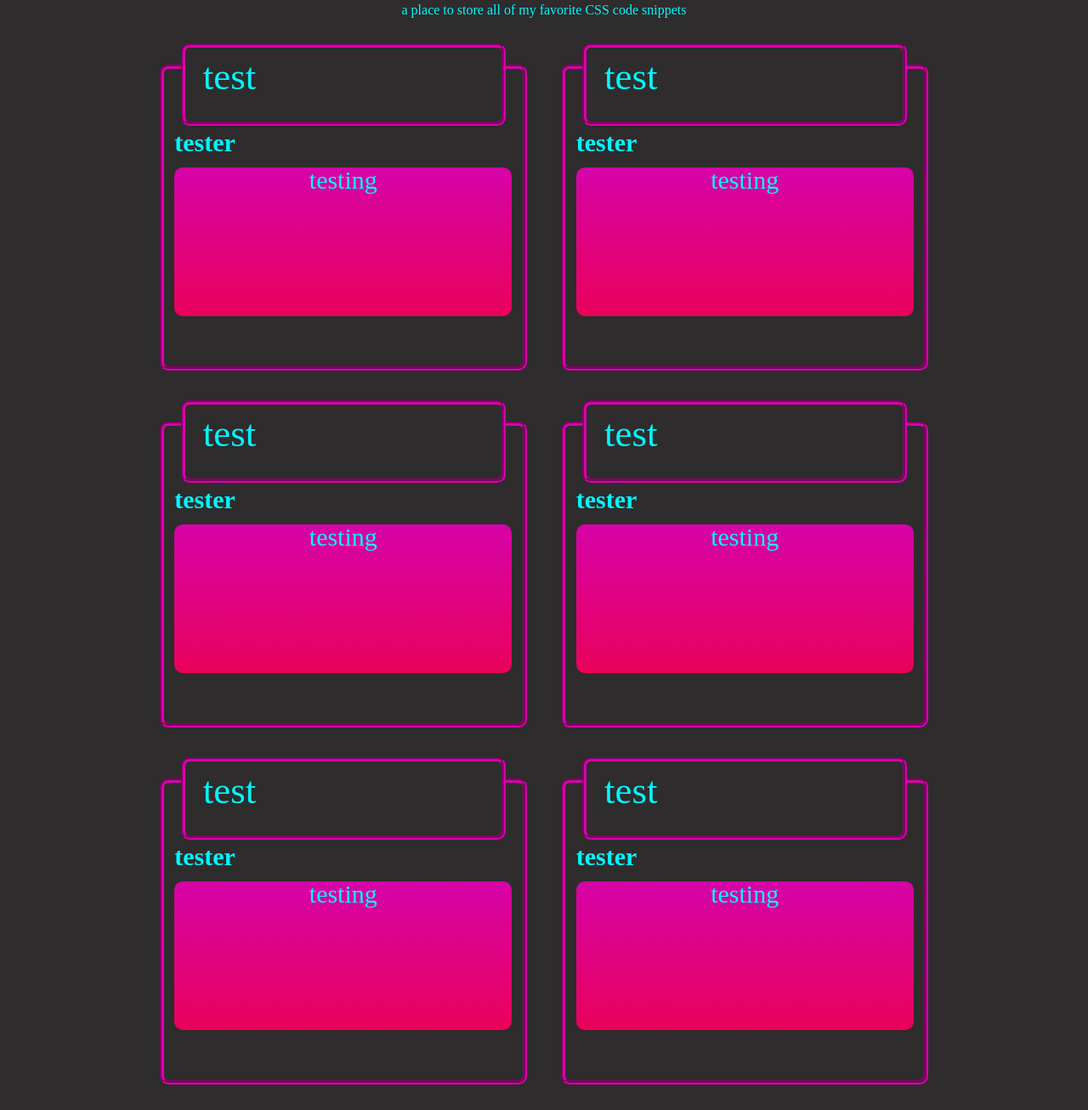
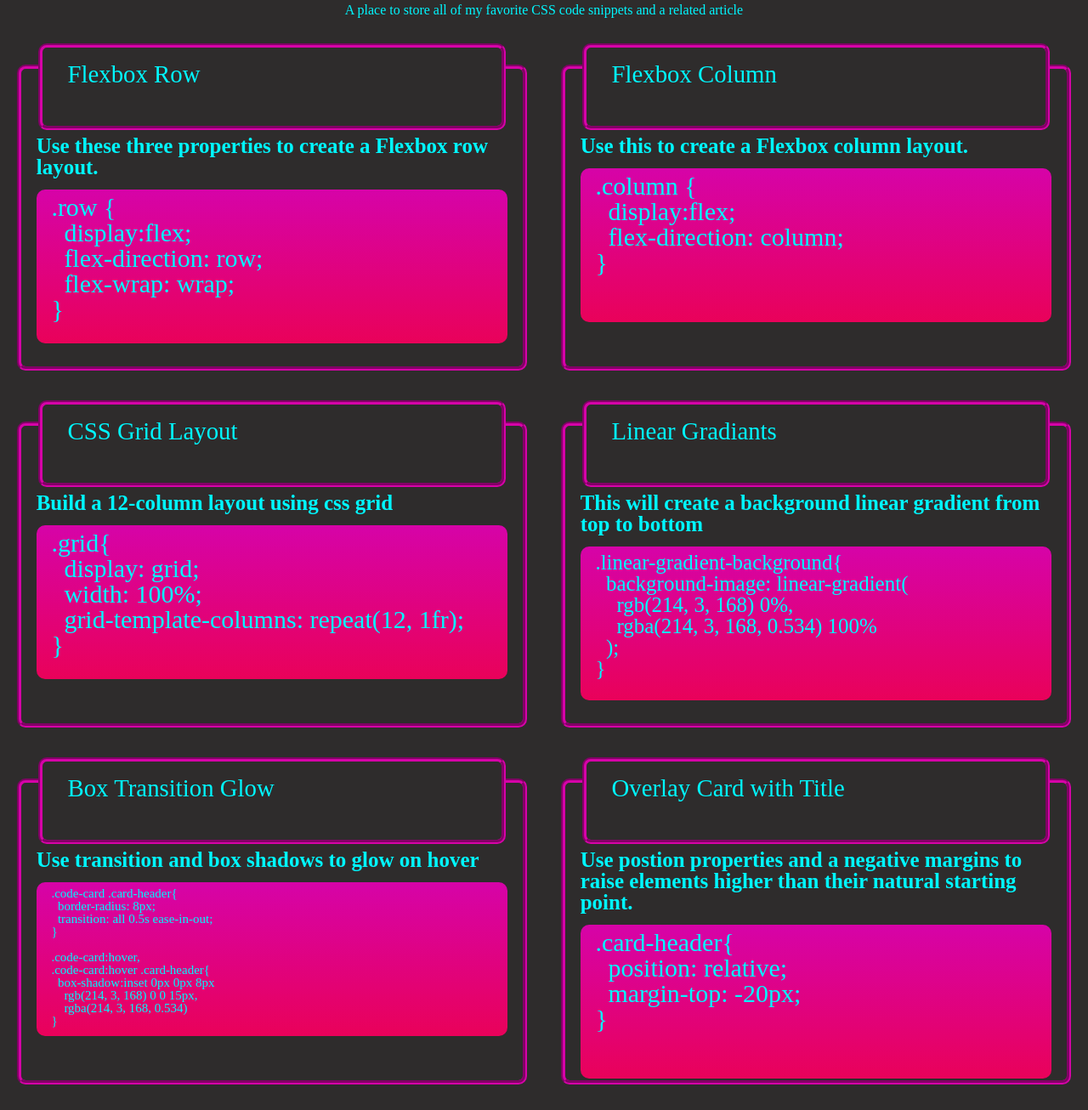
Before and after one commit to Avialmonanay/CSS-Cheatsheet, a plain HTML site: page index.html in a window 1280 px wide. Shown: the part 87-1393 px from the top of the page at 85% size. Drawn offline with Linux system fonts and the light colour scheme.

Commit message:
all text added and formatted

```diff
--- a/index.html
+++ b/index.html
@@ -15,38 +15,75 @@
     <h1>CSS Snippet Cheat Sheet</h1>
 </main>
 
-<nav>a place to store all of my favorite CSS code snippets</nav>
+<nav>A place to store all of my favorite CSS code snippets and a related article</nav>
 
 
 <div class="container">
     <section class="card">
-        <header>test</header>
-        <h3>tester</h3>
-        <p>testing</p>
+        <header>Flexbox Row</header>
+        <h3>Use these three properties to create a Flexbox row layout.</h3>
+        <p>.row {<br>
+            &nbsp;&nbsp;display:flex; <br>
+            &nbsp;&nbsp;flex-direction: row; <br>
+            &nbsp;&nbsp;flex-wrap: wrap;<br>
+            }
+        </p>
     </section>
 
     <section class="card">
-        <header>test</header>
-        <h3>tester</h3>
-        <p>testing</p>
+        <header>Flexbox Column</header>
+        <h3>Use this to create a Flexbox column layout.</h3>
+        <p>.column {<br>
+            &nbsp;&nbsp;display:flex; <br>
+            &nbsp;&nbsp;flex-direction: column; <br>
+            }
+        </p>
     </section>
 
     <section class="card">
-        <header>test</header>
-        <h3>tester</h3>
-        <p>testing</p>
+        <header>CSS Grid Layout</header>
+        <h3>Build a 12-column layout using css grid</h3>
+        <p>.grid{<br>
+            &nbsp;&nbsp;display: grid;<br>
+            &nbsp;&nbsp;width: 100%; <br>
+            &nbsp;&nbsp;grid-template-columns: repeat(12, 1fr);<br>
+        }
+    </p>
     </section>
+    <section class="card">
+        <header>Linear Gradiants</header>
+        <h3>This will create a background linear gradient from top to bottom</h3>
+        <p id="font-size1">.linear-gradient-background{ <br>
+            &nbsp;&nbsp;background-image: linear-gradient(<br>
+            &nbsp;&nbsp;&nbsp;&nbsp;rgb(214, 3, 168) 0%,<br>
+            &nbsp;&nbsp;&nbsp;&nbsp;rgba(214, 3, 168, 0.534) 100%<br>
+            &nbsp;&nbsp;);<br>
+        }
+        </p>
+    </section>
+    <section class="card">
+        <header>Box Transition Glow</header>
+        <h3>Use transition and box shadows to glow on hover</h3>
+        <p id="font-size2">.code-card .card-header{<br>
+            &nbsp;&nbsp;border-radius: 8px;<br>
+            &nbsp;&nbsp;transition: all 0.5s ease-in-out;<br>
+        }<br><br>
+        .code-card:hover,<br>
+        .code-card:hover .card-header{<br>
+            &nbsp;&nbsp;box-shadow:inset 0px 0px 8px<br>
+            &nbsp;&nbsp;&nbsp;&nbsp;rgb(214, 3, 168) 0 0 15px,<br>
+            &nbsp;&nbsp;&nbsp;&nbsp;rgba(214, 3, 168, 0.534)<br>
 
+        }
+        </p>
+    </section>
     <section class="card">
-        <header>test</header>
-        <h3>tester</h3>
-        <p>testing</p></section>
-    <section class="card">
-        <header>test</header>
-        <h3>tester</h3>
-        <p>testing</p></section>
-    <section class="card">
-        <header>test</header>
-        <h3>tester</h3>
-        <p>testing</p></section>
+        <header>Overlay Card with Title</header>
+        <h3>Use postion properties and a negative margins to raise elements higher than their natural starting point.
+        </h3>
+        <p>.card-header{<br>
+            &nbsp;&nbsp;position: relative;<br>
+            &nbsp;&nbsp;margin-top: -20px;<br>
+        }</p>
+    </section>
 </div>
--- a/style.css
+++ b/style.css
@@ -40,7 +40,7 @@ nav {
 
 .card {
     flex-grow: 1;
-    max-width: 33%;
+    width: 30%;
     margin: 30px 20px 30px 20px;
     height: 350px;
     border-color: var(--boxcolor);
@@ -48,11 +48,12 @@ nav {
     border-style: groove;
     border-radius: var(--borderradius);
     min-width: 384px;
+
 }
 
 
 .card header {
-    font-size: 45px;
+    font-size: calc(1em + 1vw);
     position: relative;
     bottom: 50px;
     border-color: var(--headerborder);
@@ -63,7 +64,7 @@ nav {
 }
 
 .card h3 {
-    font-size: 30px;
+    font-size: 25px;
     position: relative;
     bottom: 20%;
     padding-left: 3%;
@@ -73,9 +74,10 @@ nav {
 
 .card p {
     position: relative;
-    text-align: center;
+    text-align: left;
+    padding-left:3%;
+    padding-top: 1%;
     font-size: 30px;
-    height: 50%;
     background-color: red;
     bottom: 16%;
     border-radius: var(--borderradius);
@@ -84,7 +86,15 @@ nav {
         rgb(214, 3, 168) 0%,
         rgba(214, 3, 168, 0.534) 100%
     );
+    height: 50%;
+}
 
+#font-size1{
+    font-size: 25px;
+}
+
+#font-size2{
+    font-size: 15px;
 }
 
 
```
